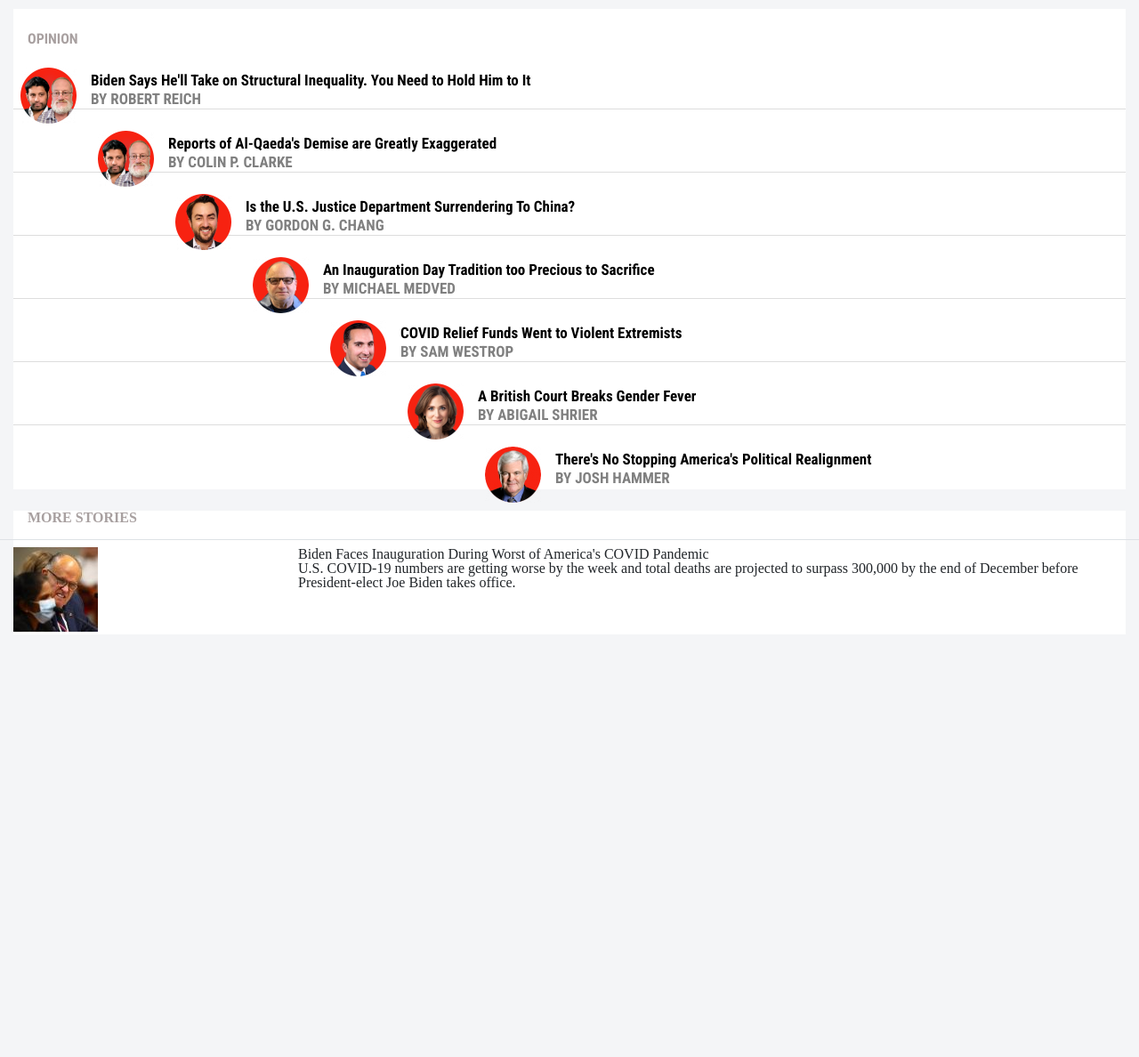
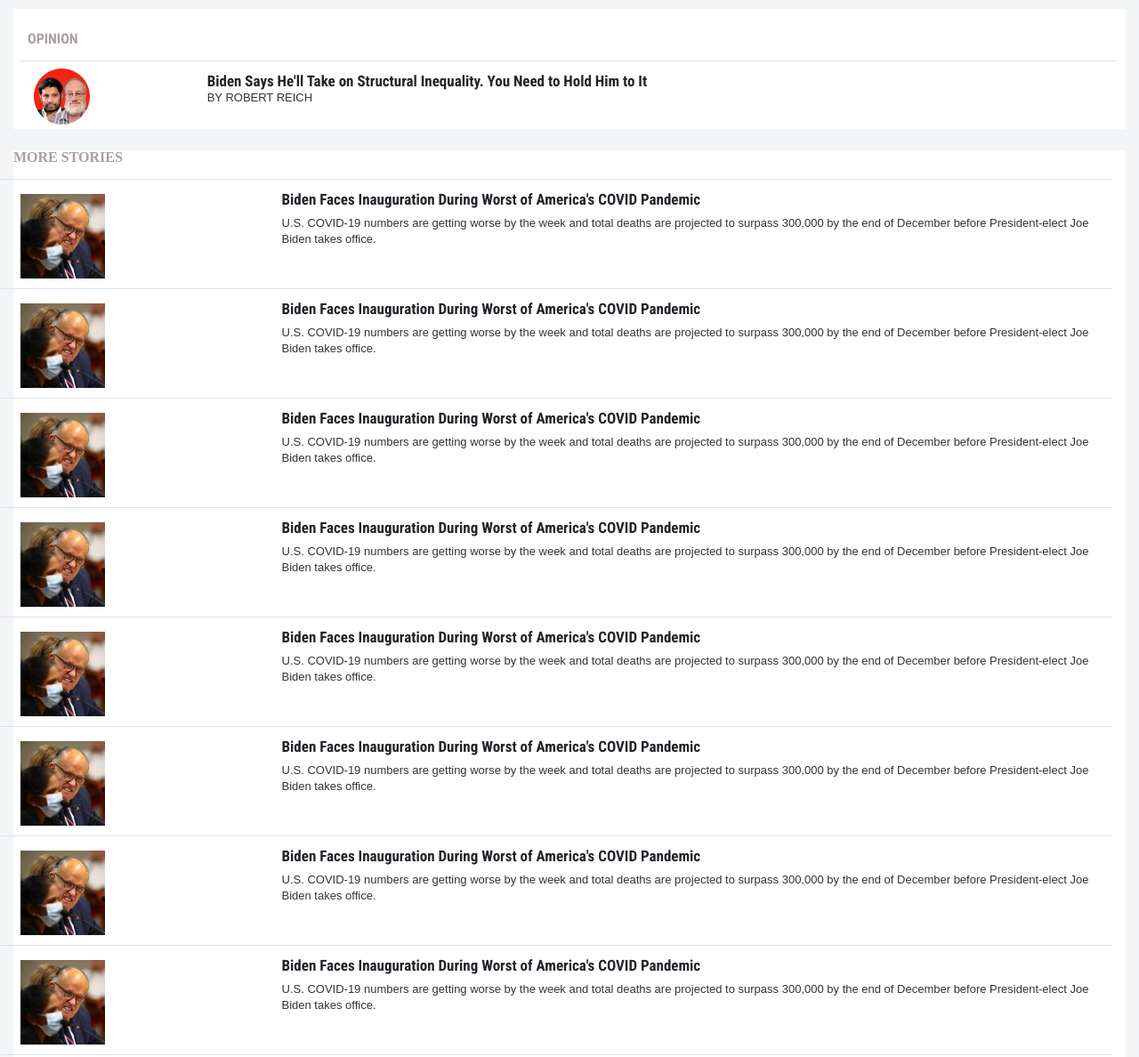
Before and after one commit to necmigunduz/kenny-necmi-newsweek-cloning, a plain HTML site: page index.html in a window 1280 px wide. Shown: the part 6080-7268 px from the top of the page at 89% size. Before the commit the page ends 6868 px from the top, so only its background shows below. Drawn offline with nearby package versions, Linux system fonts and the light colour scheme.

Commit message:
Add opinion and more stories section

```diff
--- a/css/styles.css
+++ b/css/styles.css
@@ -253,3 +253,25 @@ ul {
 .more {
 	background-color: white;
 }
+.more-stories {
+	width: 100%;
+}
+.more-text > h3 {
+	font-family: 'Roboto Condensed', sans-serif;
+	font-size: 17px;
+	line-height: 20px;
+}
+.more-text > p {
+	font-family: Arial, Helvetica, sans-serif;
+	font-size: 13px;
+	font-weight: 400;
+	line-height: 18px;
+	color: #333;
+}
+.info-p {
+	font-family: 'Roboto Condensed', sans-serif;
+	font-size: 17px;
+	font-weight: 700;
+	line-height: 21px;
+	color: gray;
+}
--- a/index.html
+++ b/index.html
@@ -159,6 +159,8 @@
             </div>
           </div>
         </div><br><br>
+
+
         <div class="debate">
           <h2 class="top-story-head mt-4 mb-2 pb-2">the debate</h2>
           <div class="debate-item d-flex-row mb-8">
@@ -180,78 +182,140 @@
           </div>
         </div>
         <br><br>
+
+
         <div class="opinion">
           <h2 class="top-story-head mt-4 mb-2 pb-2 pl-3">opinion</h2>
-          <div class="opinion-item d-flex-row mb-8">
-            <img src="./images/opinion-1.png" alt="opinion-pic" class="float-left mr-2 p-2">
-            <div class="opinion-text">
+          <div class="row border-top ml-2 mr-2 pt-2">
+            <div class="col-2">
+            <img src="./images/opinion-1.png" alt="opinion-pic" class="">
+            </div>
+            <div class="col-10 p-1 more-text">
               <h3>Biden Says He'll Take on Structural Inequality. You Need to Hold Him to It</h3>
               <p>BY ROBERT REICH</p>
             </div>
           </div>
-          <br>
-          <div class="opinion-item d-flex-row mb-8">
-            <img src="./images/opinion-2.png" alt="opinion-pic" class="float-left mr-2 p-2">
-            <div class="opinion-text">
-              <h3>Reports of Al-Qaeda's Demise are Greatly Exaggerated</h3>
-              <p>BY COLIN P. CLARKE</p>
+
+
+
+          </div>
+        <div class="more">
+          <h2 class="top-story-head mt-4 mb-2 pb-2">more stories</h2>
+          <div class="row border-top pt-2 more-stories">
+            <div class="col-3">
+              <img src="./images/more-1.jpg" alt="" class="p-2">
+            </div>
+            <div class="col-9 p-1 more-text">
+              <h3 class="h5 font-weight-bold">Biden Faces Inauguration During Worst of America's COVID Pandemic</h3>
+              <p>U.S. COVID-19 numbers are getting worse by the week and total deaths are projected to surpass 300,000 by the end of December before President-elect Joe Biden takes office.</p>
             </div>
           </div>
-          <br>
-          <div class="opinion-item d-flex-row mb-8">
-            <img src="./images/opinion-3.png" alt="opinion-pic" class="float-left mr-2 p-2">
-            <div class="opinion-text">
-              <h3>Is the U.S. Justice Department Surrendering To China?</h3>
-              <p>BY GORDON G. CHANG</p>
+          <div class="row border-top pt-2 more-stories">
+            <div class="col-3">
+              <img src="./images/more-1.jpg" alt="" class="p-2">
+            </div>
+            <div class="col-9 p-1 more-text">
+              <h3 class="h5 font-weight-bold">Biden Faces Inauguration During Worst of America's COVID Pandemic</h3>
+              <p>U.S. COVID-19 numbers are getting worse by the week and total deaths are projected to surpass 300,000 by the end of December before President-elect Joe Biden takes office.</p>
             </div>
           </div>
-          <br>
-          <div class="opinion-item d-flex-row mb-8">
-            <img src="./images/opinion-4.png" alt="opinion-pic" class="float-left mr-2 p-2">
-            <div class="opinion-text">
-              <h3>
-                An Inauguration Day Tradition too Precious to Sacrifice</h3>
-              <p>BY MICHAEL MEDVED</p>
+          <div class="row border-top pt-2 more-stories">
+            <div class="col-3">
+              <img src="./images/more-1.jpg" alt="" class="p-2">
+            </div>
+            <div class="col-9 p-1 more-text">
+              <h3 class="h5 font-weight-bold">Biden Faces Inauguration During Worst of America's COVID Pandemic</h3>
+              <p>U.S. COVID-19 numbers are getting worse by the week and total deaths are projected to surpass 300,000 by the end of December before President-elect Joe Biden takes office.</p>
             </div>
           </div>
-          <br>
-          <div class="opinion-item d-flex-row mb-8">
-            <img src="./images/opinion-5.png" alt="opinion-pic" class="float-left mr-2 p-2">
-            <div class="opinion-text">
-              <h3>COVID Relief Funds Went to Violent Extremists</h3>
-              <p>BY SAM WESTROP</p>
+          <div class="row border-top pt-2 more-stories">
+            <div class="col-3">
+              <img src="./images/more-1.jpg" alt="" class="p-2">
+            </div>
+            <div class="col-9 p-1 more-text">
+              <h3 class="h5 font-weight-bold">Biden Faces Inauguration During Worst of America's COVID Pandemic</h3>
+              <p>U.S. COVID-19 numbers are getting worse by the week and total deaths are projected to surpass 300,000 by the end of December before President-elect Joe Biden takes office.</p>
             </div>
           </div>
-          <br>
-          <div class="opinion-item d-flex-row mb-8">
-            <img src="./images/opinion-6.png" alt="opinion-pic" class="float-left mr-2 p-2">
-            <div class="opinion-text">
-              <h3>A British Court Breaks Gender Fever</h3>
-              <p>BY ABIGAIL SHRIER</p>
+          <div class="row border-top pt-2 more-stories">
+            <div class="col-3">
+              <img src="./images/more-1.jpg" alt="" class="p-2">
+            </div>
+            <div class="col-9 p-1 more-text">
+              <h3 class="h5 font-weight-bold">Biden Faces Inauguration During Worst of America's COVID Pandemic</h3>
+              <p>U.S. COVID-19 numbers are getting worse by the week and total deaths are projected to surpass 300,000 by the end of December before President-elect Joe Biden takes office.</p>
             </div>
           </div>
-          <br>
-          <div class="opinion-item d-flex-row mb-8 border-0">
-            <img src="./images/opinion-7.png" alt="opinion-pic" class="float-left mr-2 p-2">
-            <div class="opinion-text">
-              <h3>There's No Stopping America's Political Realignment</h3>
-              <p>BY JOSH HAMMER</p>
+          <div class="row border-top pt-2 more-stories">
+            <div class="col-3">
+              <img src="./images/more-1.jpg" alt="" class="p-2">
+            </div>
+            <div class="col-9 p-1 more-text">
+              <h3 class="h5 font-weight-bold">Biden Faces Inauguration During Worst of America's COVID Pandemic</h3>
+              <p>U.S. COVID-19 numbers are getting worse by the week and total deaths are projected to surpass 300,000 by the end of December before President-elect Joe Biden takes office.</p>
             </div>
           </div>
-        </div>
-        <div class="more">
-          <h2 class="top-story-head mt-4 mb-2 pb-2 pl-3">more stories</h2>
-          <div class="row border-top pt-2">
+          <div class="row border-top pt-2 more-stories">
             <div class="col-3">
-              <img src="./images/more-1.jpg" alt="" class="">
+              <img src="./images/more-1.jpg" alt="" class="p-2">
             </div>
-            <div class="col-9">
-              <h3>Biden Faces Inauguration During Worst of America's COVID Pandemic</h3>
+            <div class="col-9 p-1 more-text">
+              <h3 class="h5 font-weight-bold">Biden Faces Inauguration During Worst of America's COVID Pandemic</h3>
+              <p>U.S. COVID-19 numbers are getting worse by the week and total deaths are projected to surpass 300,000 by the end of December before President-elect Joe Biden takes office.</p>
+            </div>
+          </div>
+          <div class="row border-top pt-2 more-stories">
+            <div class="col-3">
+              <img src="./images/more-1.jpg" alt="" class="p-2">
+            </div>
+            <div class="col-9 p-1 more-text">
+              <h3 class="h5 font-weight-bold">Biden Faces Inauguration During Worst of America's COVID Pandemic</h3>
+              <p>U.S. COVID-19 numbers are getting worse by the week and total deaths are projected to surpass 300,000 by the end of December before President-elect Joe Biden takes office.</p>
+            </div>
+          </div>
+          <div class="row border-top pt-2 more-stories">
+            <div class="col-3">
+              <img src="./images/more-1.jpg" alt="" class="p-2">
+            </div>
+            <div class="col-9 p-1 more-text">
+              <h3 class="h5 font-weight-bold">Biden Faces Inauguration During Worst of America's COVID Pandemic</h3>
+              <p>U.S. COVID-19 numbers are getting worse by the week and total deaths are projected to surpass 300,000 by the end of December before President-elect Joe Biden takes office.</p>
+            </div>
+          </div>
+          <div class="row border-top pt-2 more-stories">
+            <div class="col-3">
+              <img src="./images/more-1.jpg" alt="" class="p-2">
+            </div>
+            <div class="col-9 p-1 more-text">
+              <h3 class="h5 font-weight-bold">Biden Faces Inauguration During Worst of America's COVID Pandemic</h3>
+              <p>U.S. COVID-19 numbers are getting worse by the week and total deaths are projected to surpass 300,000 by the end of December before President-elect Joe Biden takes office.</p>
+            </div>
+          </div>
+          <div class="row border-top pt-2 more-stories">
+            <div class="col-3">
+              <img src="./images/more-1.jpg" alt="" class="p-2">
+            </div>
+            <div class="col-9 p-1 more-text">
+              <h3 class="h5 font-weight-bold">Biden Faces Inauguration During Worst of America's COVID Pandemic</h3>
+              <p>U.S. COVID-19 numbers are getting worse by the week and total deaths are projected to surpass 300,000 by the end of December before President-elect Joe Biden takes office.</p>
+            </div>
+          </div>
+          <div class="row border-top pt-2 more-stories">
+            <div class="col-3">
+              <img src="./images/more-1.jpg" alt="" class="p-2">
+            </div>
+            <div class="col-9 p-1 more-text">
+              <h3 class="h5 font-weight-bold">Biden Faces Inauguration During Worst of America's COVID Pandemic</h3>
               <p>U.S. COVID-19 numbers are getting worse by the week and total deaths are projected to surpass 300,000 by the end of December before President-elect Joe Biden takes office.</p>
             </div>
           </div>
         </div>
-        <div class="myturn"></div>
+        <div class="myturn">
+          <h2 class="top-story-head mt-4 mb-2 pb-2 pl-3">my turn</h2>
+          <div class="col-12">
+
+          </div>
+        </div>
       </div>
       <div class="bottom-div">
         <div class="magazine"></div>
```
